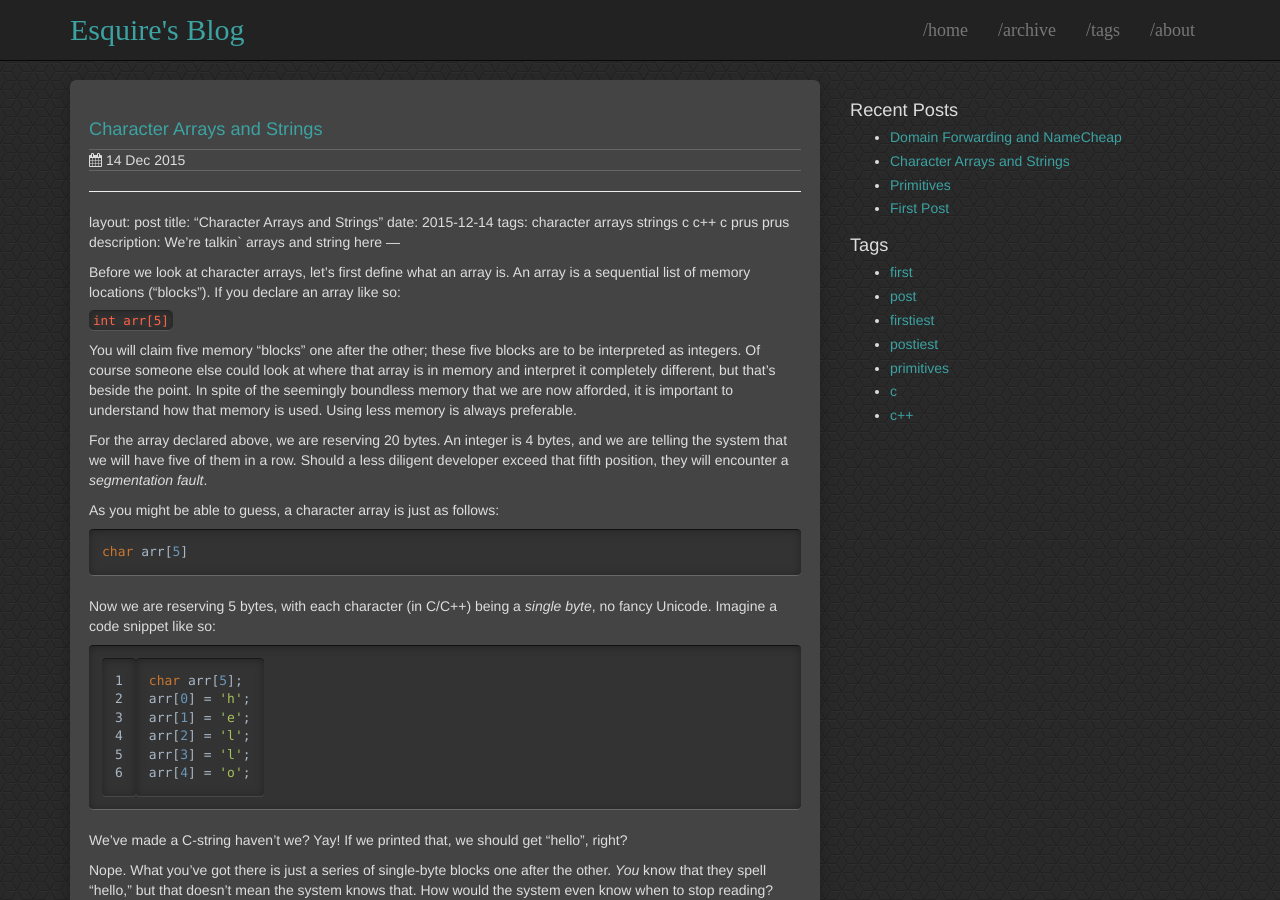
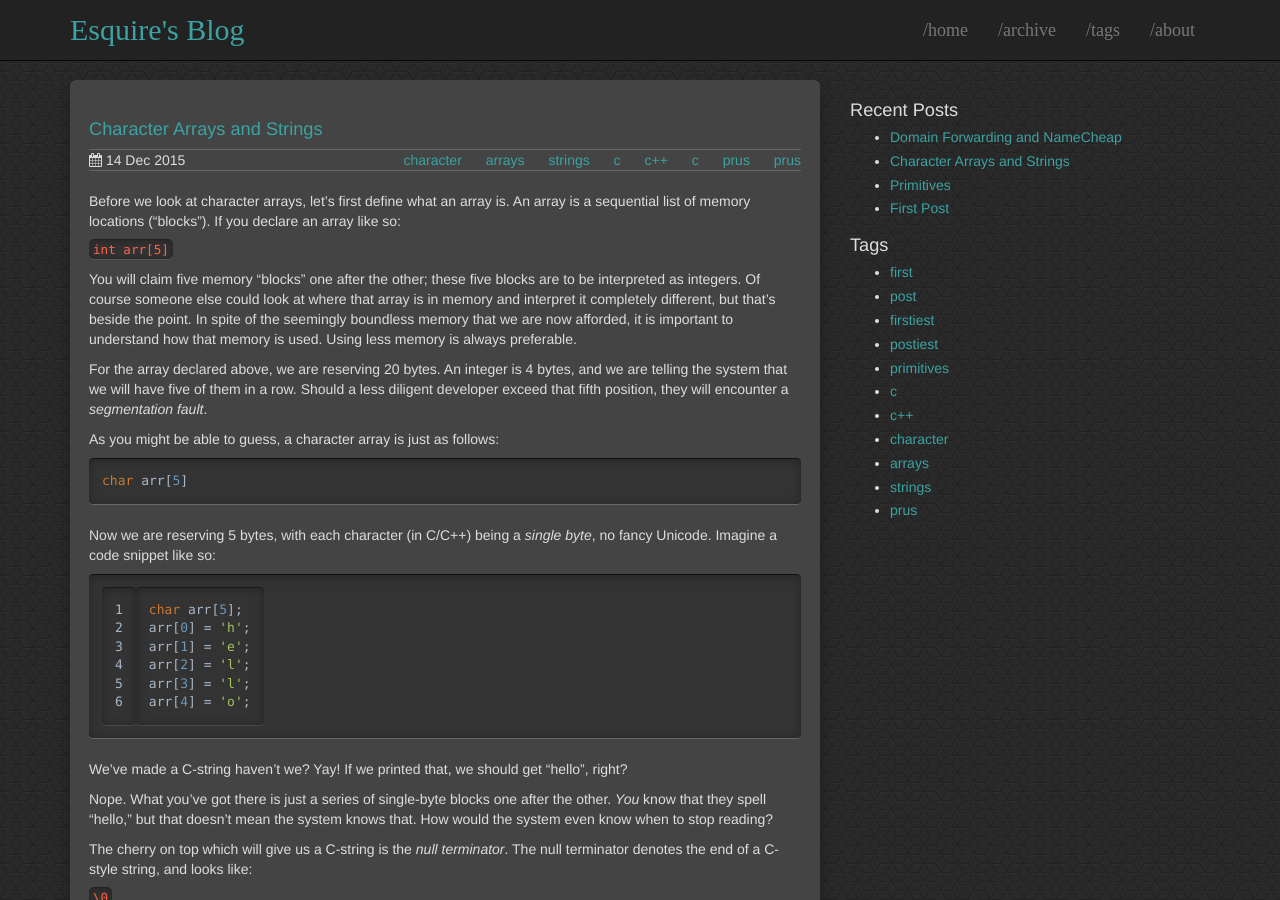
Before and after one commit to esquireatlarge/esquireatlarge.github.io, a Jekyll site: the page built from _posts/2015-12-14-character_arrays.md, in a window 1280 px wide and 900 px high. Built offline with Jekyll 4.4.1, drawn with Linux system fonts in a browser that asks for light colours.

Commit message:
Update 2015-12-14-character_arrays.md

```diff
--- a/_posts/2015-12-14-character_arrays.md
+++ b/_posts/2015-12-14-character_arrays.md
@@ -1,8 +1,3 @@
----
-layout: post
-title: "Character Arrays and Strings"
-date: 2015-12-14
----
 ---
 layout: post
 title: "Character Arrays and Strings"
```
